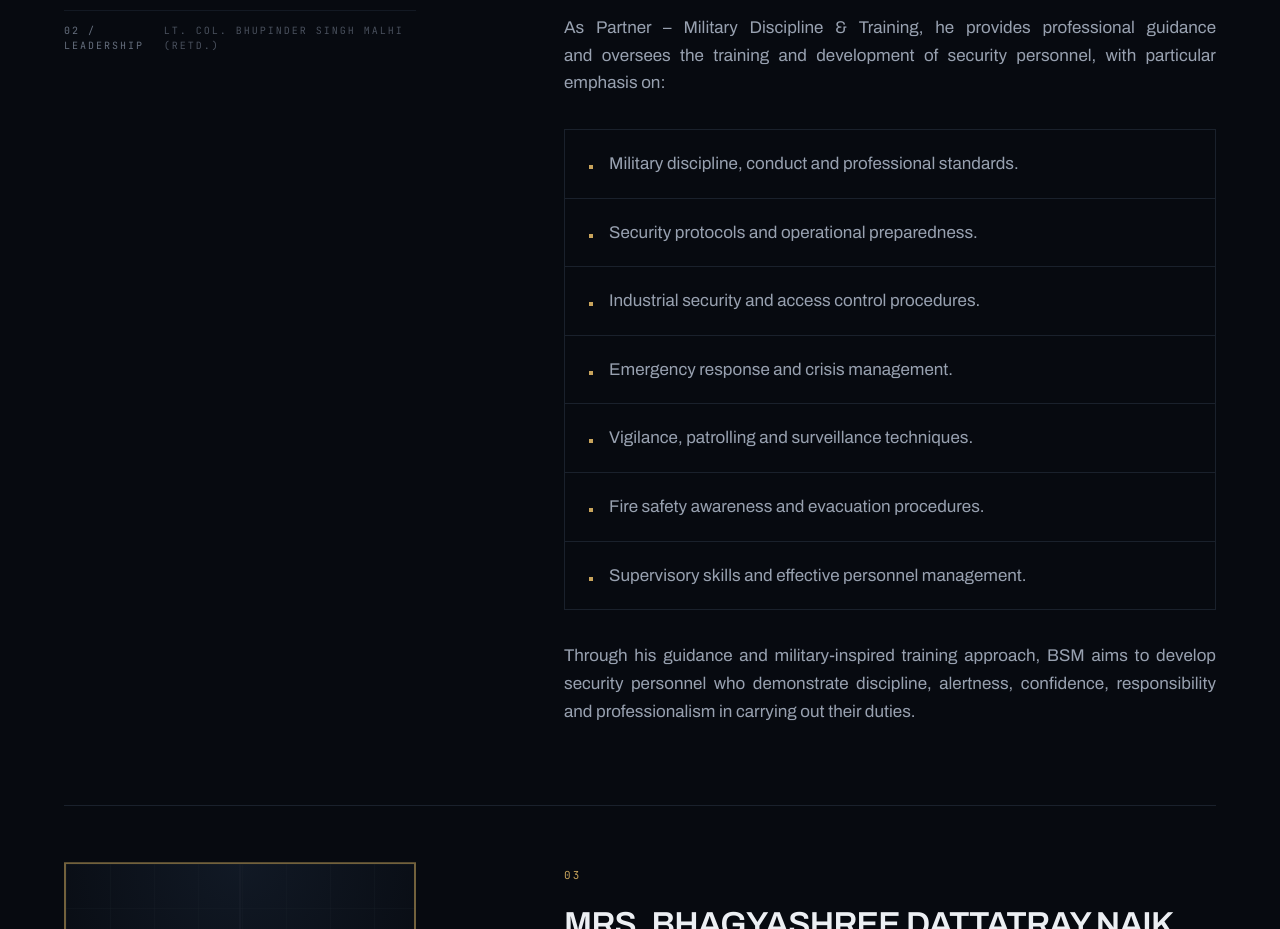
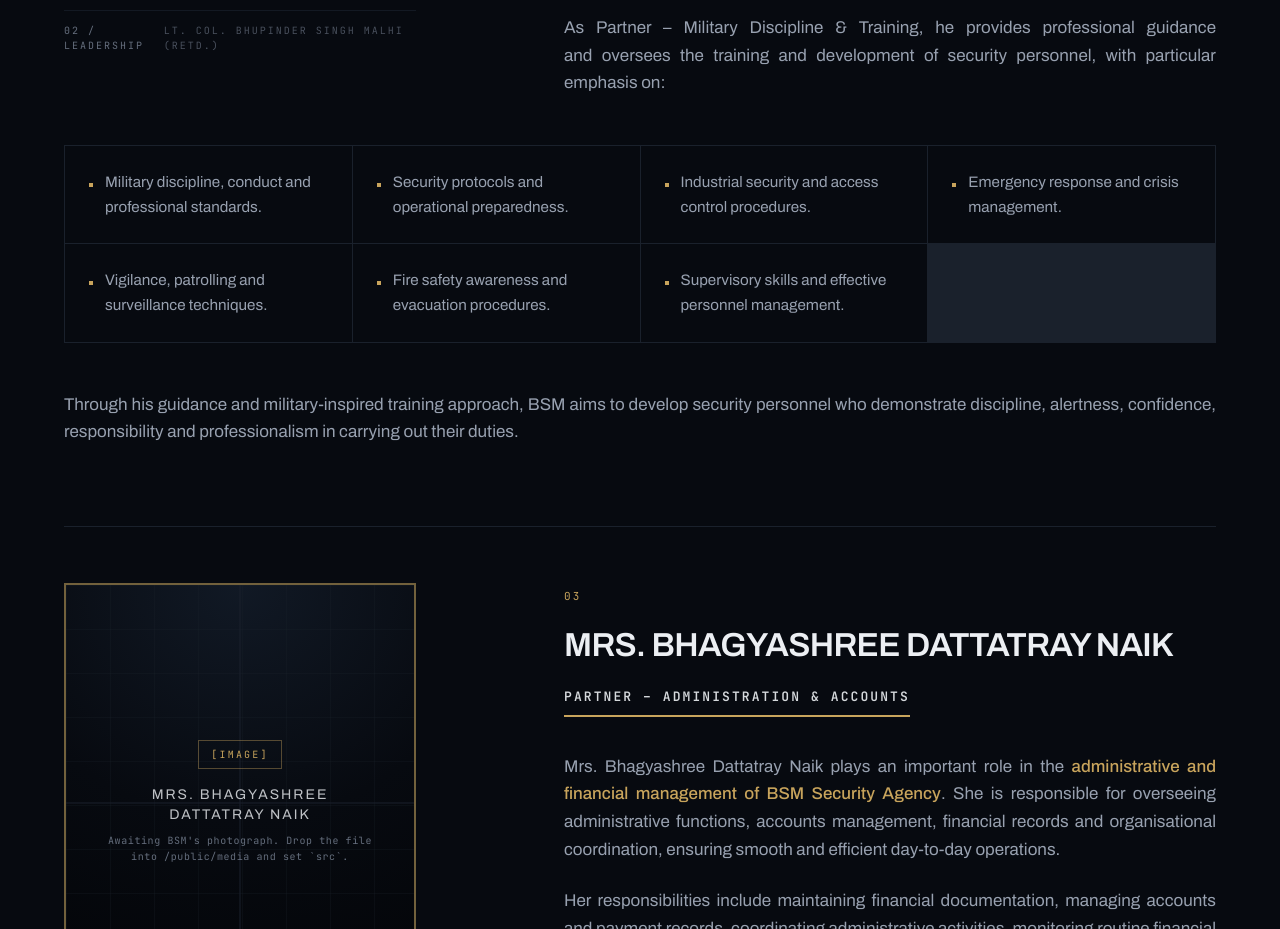
Before and after one commit to naiknihal2003/BSM-Security-Website, a Next.js app: page /about in a window 1280 px wide. Shown: the part 2640-3569 px from the top of the page. Built offline with nearby package versions, Linux system fonts and the light colour scheme.

Commit message:
About Us: training focus areas as a full-width two-row grid

```diff
--- a/app/about/page.tsx
+++ b/app/about/page.tsx
@@ -238,27 +238,36 @@ function LeaderBlock({ leader }: { leader: LeaderProfile }) {
           </p>
         )}
 
+      </div>
+
+      {/* The focus areas run the full width of the block — under the
+          photograph and across the text column — as two rows of four. */}
       {leader.list && (
-          <ul className="mt-8 grid gap-px border border-line bg-line" data-stagger>
+        <ul
+          className="grid gap-px border border-line bg-line sm:grid-cols-2 lg:col-span-12 lg:grid-cols-4"
+          data-stagger
+        >
           {leader.list.map((item) => (
             <li
               key={item}
               data-stagger-item
-                className="flex items-baseline gap-4 bg-ink px-6 py-5"
+              className="flex items-baseline gap-3 bg-ink px-6 py-6"
             >
               <span className="mt-2 h-1 w-1 shrink-0 bg-brass" aria-hidden="true" />
-                <span className="text-[1.0625rem] leading-relaxed text-mist">{item}</span>
+              <span className="text-[0.95rem] leading-relaxed text-mist">{item}</span>
             </li>
           ))}
         </ul>
       )}
 
       {leader.closing && (
-          <p data-reveal="up" className={`mt-8 text-[1.0625rem] leading-relaxed text-mist ${prose}`}>
+        <p
+          data-reveal="up"
+          className={`text-[1.0625rem] leading-relaxed text-mist lg:col-span-12 ${prose}`}
+        >
           {leader.closing}
         </p>
       )}
-      </div>
     </article>
   );
 }
```
Lines whose indentation alone changed are shown as unchanged.
